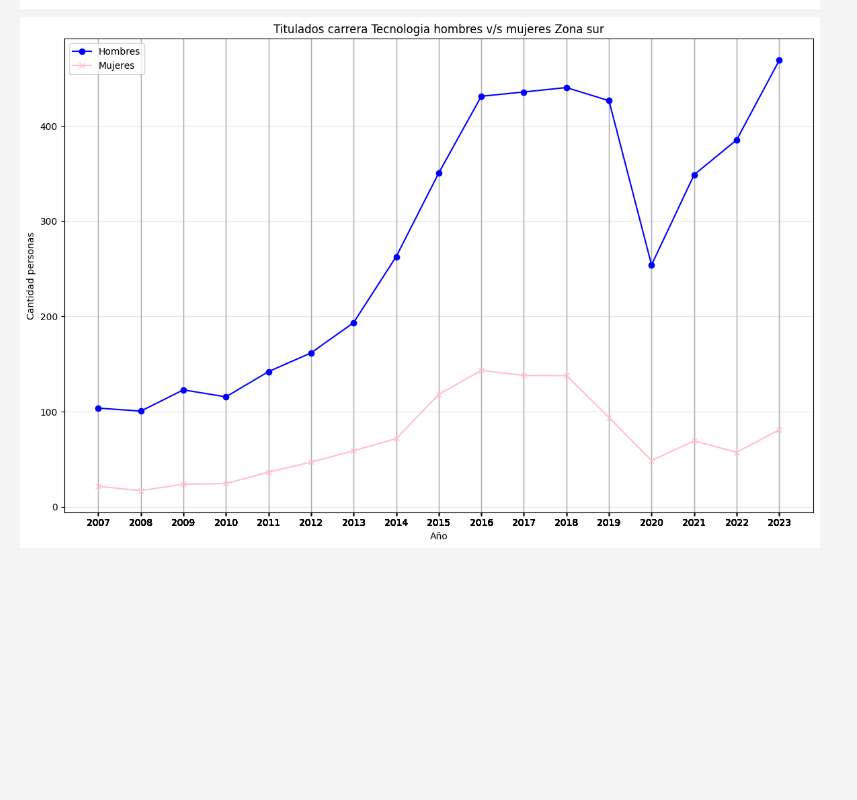
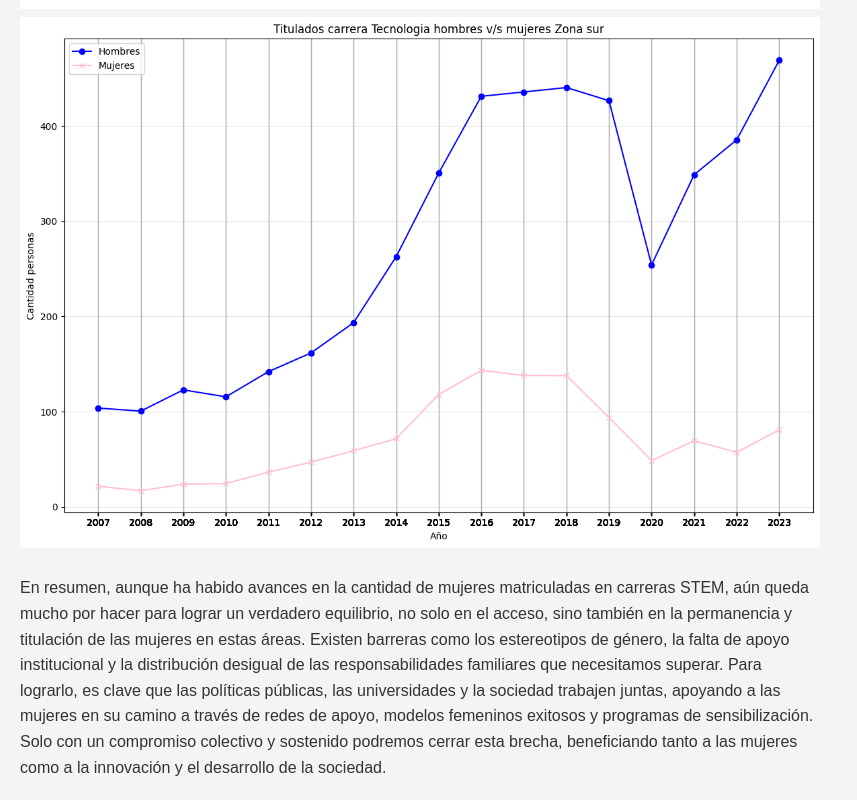
Before and after one commit to Kilpura/ProyectoCIenciaDatos, a plain HTML site: page index.html in a window 1280 px wide. Shown: the part 9064-9864 px from the top of the page, without its empty margins (0-857 px from the left). Before the commit the page ends 9639 px from the top, so only its background shows below. Drawn offline with Linux system fonts and the light colour scheme.

Commit message:
Update finalfinal index.html

```diff
--- a/index.html
+++ b/index.html
@@ -90,6 +90,11 @@
 
 
     </p>
+    <p>
+        En resumen, aunque ha habido avances en la cantidad de mujeres matriculadas en carreras STEM, aún queda mucho por hacer para lograr un verdadero equilibrio, no solo en el acceso, sino también en la permanencia y titulación de las mujeres en estas áreas. Existen barreras como los estereotipos de género, la falta de apoyo institucional y la distribución desigual de las responsabilidades familiares que necesitamos superar. Para lograrlo, es clave que las políticas públicas, las universidades y la sociedad trabajen juntas, apoyando a las mujeres en su camino a través de redes de apoyo, modelos femeninos exitosos y programas de sensibilización. Solo con un compromiso colectivo y sostenido podremos cerrar esta brecha, beneficiando tanto a las mujeres como a la innovación y el desarrollo de la sociedad.
+
+
+    </p>
 
 </body>
 </html>
```
